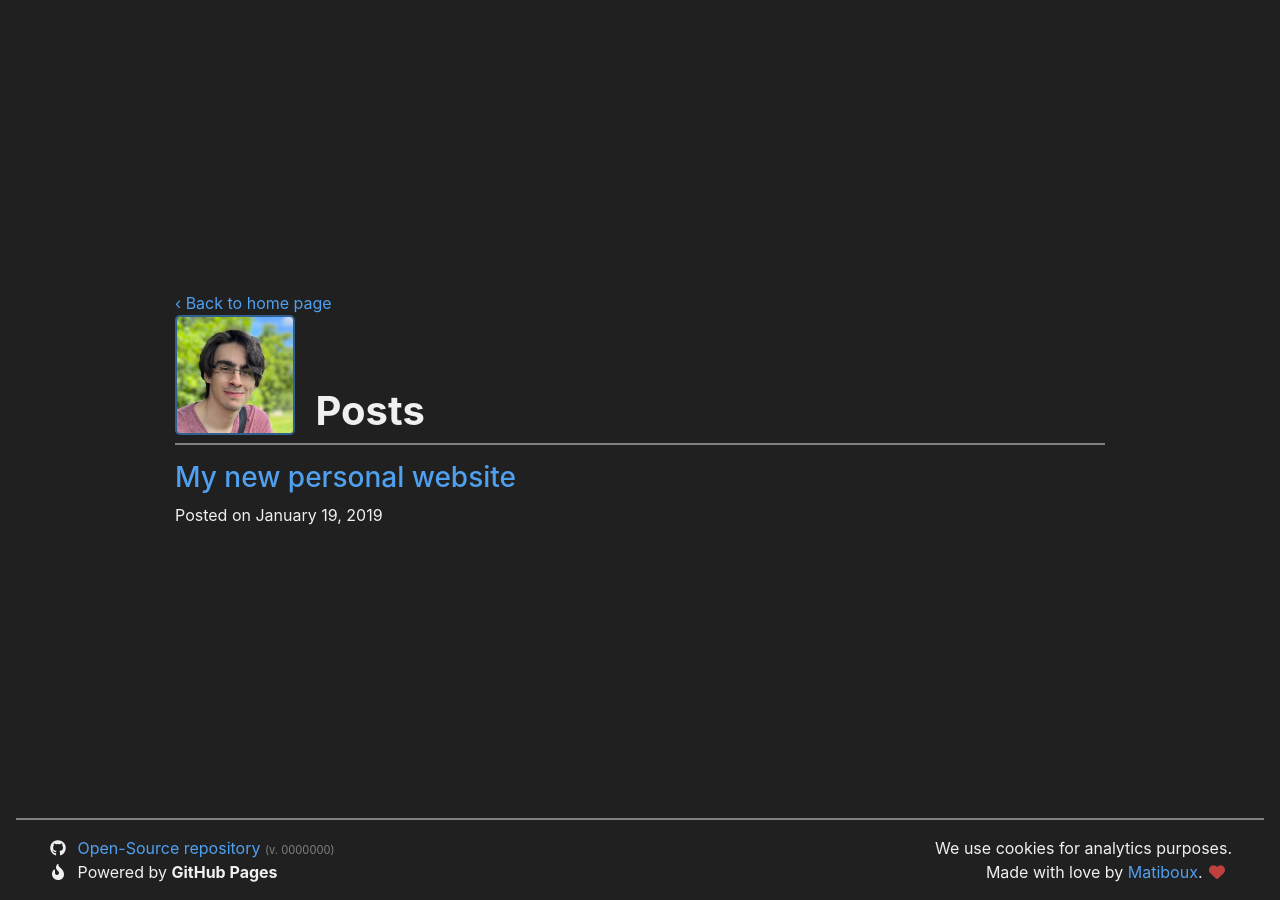
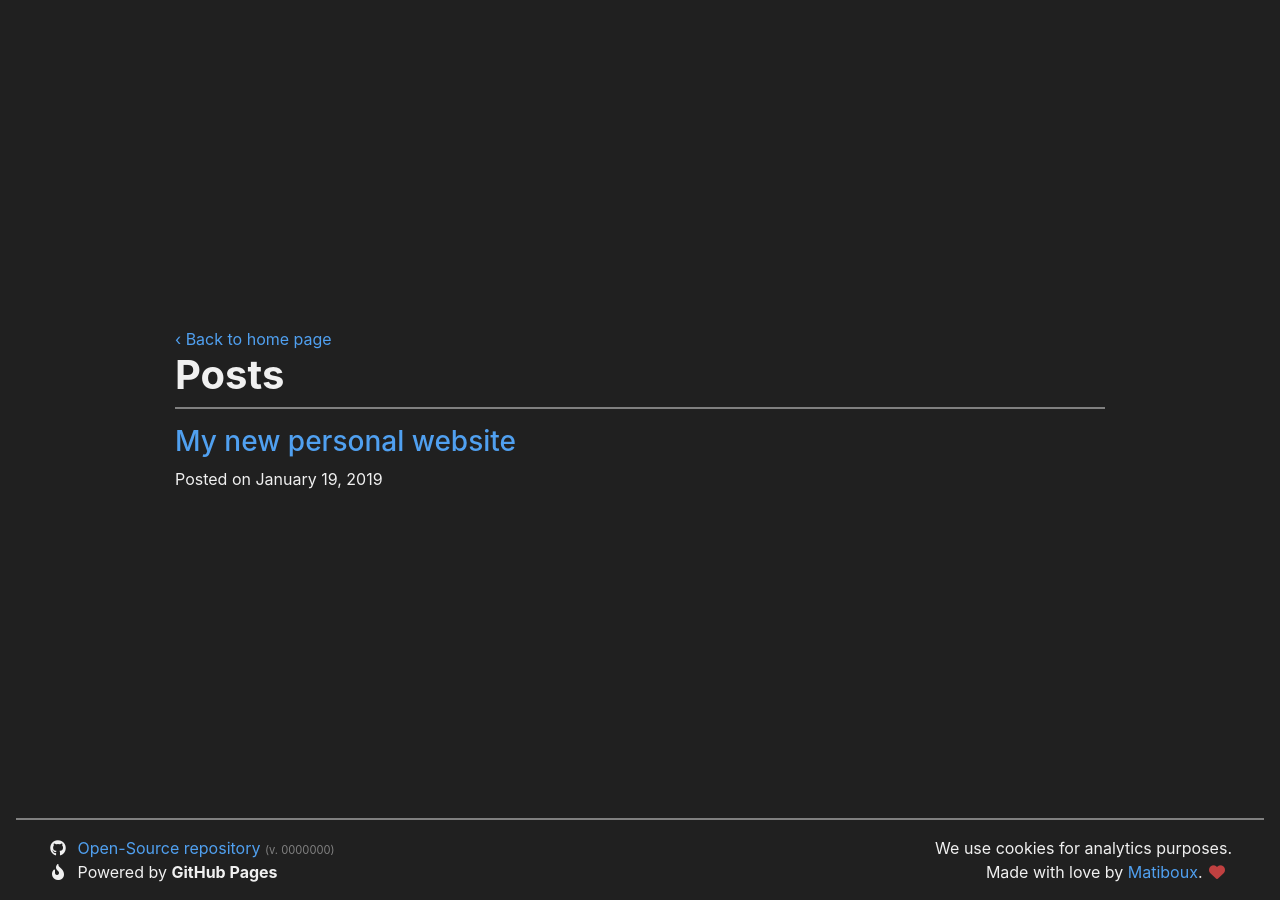
Before and after one commit to matiboux/matiboux.me, a Jekyll site: the page built from posts.html, in a window 1280 px wide. Built offline with Jekyll 4.4.1, drawn with Linux system fonts in a browser that asks for light colours; nearby versions of some CDN libraries.

Commit message:
Fix avatar display in default layout
Only show the avater on the home page

```diff
--- a/_layouts/default.html
+++ b/_layouts/default.html
@@ -9,7 +9,7 @@ layout: bodyfull
 		{% endunless %}
 
 		<div class="title">
-			{% if site.data.about.avatar %}
+			{% if page.avatar and site.data.about.avatar %}
 				{% if site.data.about.avatar.src %}
 					<img src="{{ site.data.about.avatar.src }}" {% if site.data.about.avatar.alt %}alt="{{ site.data.about.avatar.alt }}"{% endif %} />
 				{% elsif site.data.about.avatar.file %}
--- a/index.html
+++ b/index.html
@@ -1,6 +1,7 @@
 ---
 layout: home
 title: Mathieu GUÉRIN
+avatar: true
 ---
 
 <div class="row">
```
